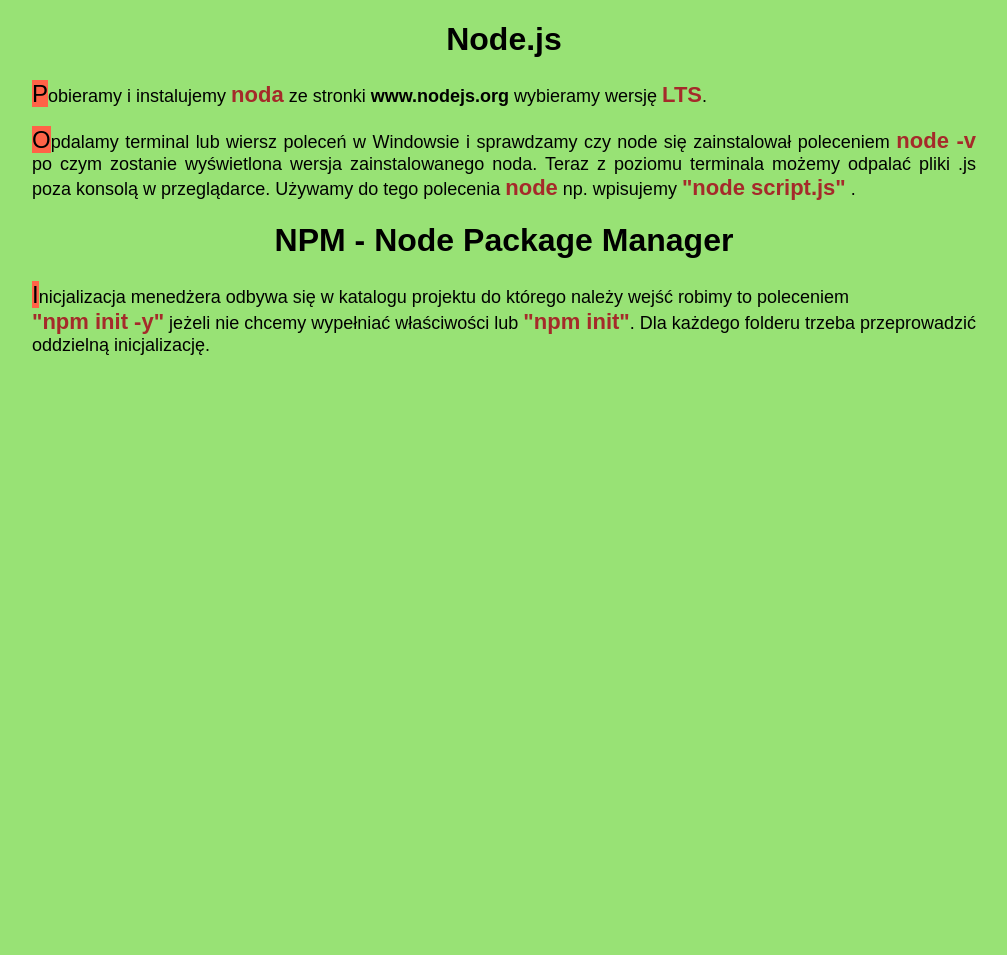
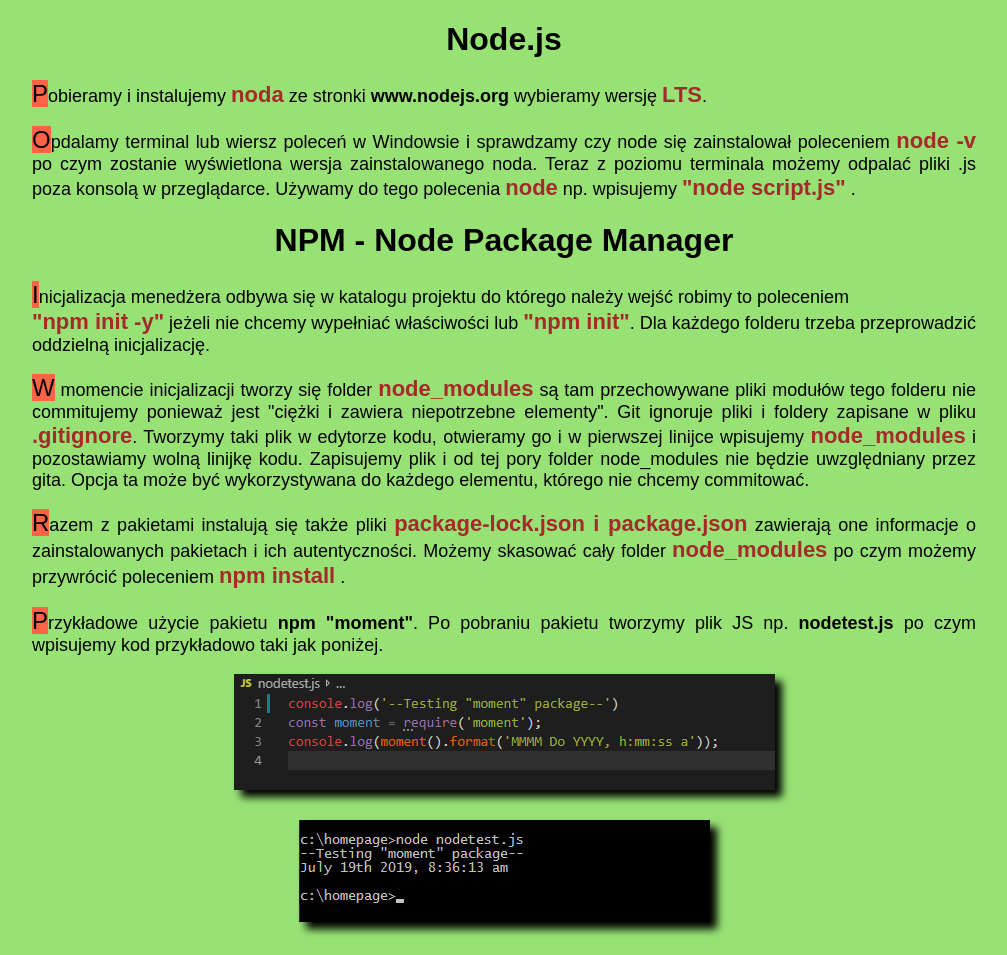
Before and after one commit to norbert-lukaszuk/homepage, a website: page nodejs&npm.html in a window 1280 px wide. Shown: the whole page, without its empty margins (136-1143 px from the left). Before the commit the page ends 800 px from the top, so only its background shows below. Drawn offline with Linux system fonts and the light colour scheme.

Commit message:
nodejs&npm continue

```diff
--- a/nodejs&npm.html
+++ b/nodejs&npm.html
@@ -24,7 +24,18 @@
         text-align: center;
         font-weight: bold;
     }
+    .image{
+        display: flex;
+        flex-direction: column;
+        flex-wrap: wrap;
+        justify-content: center;
+        align-items: center;
 
+    }
+    .image--shadow{
+        box-shadow: 7px 7px 8px black;
+        margin-bottom: 30px;
+    }
     .link {
         text-decoration: none;
         font-weight: bold;
@@ -62,6 +73,23 @@
         poleceniem <br> <b class="bold">"npm  init -y"</b> jeżeli nie chcemy wypełniać właściwości lub <b class="bold">"npm  init"</b>.
         Dla każdego folderu trzeba przeprowadzić oddzielną inicjalizację.
     </p>
+    <p class="paragraph">W momencie inicjalizacji tworzy się folder <b class="bold">node_modules</b> są tam przechowywane pliki modułów
+    tego folderu nie commitujemy ponieważ jest "ciężki i zawiera niepotrzebne elementy". Git ignoruje pliki i foldery zapisane w pliku
+    <b class="bold">.gitignore</b>. Tworzymy taki plik w edytorze kodu, otwieramy go i w pierwszej linijce wpisujemy <b class="bold">node_modules</b>
+    i pozostawiamy wolną linijkę kodu. Zapisujemy plik i od tej pory folder node_modules nie będzie uwzględniany przez gita. Opcja ta może być wykorzystywana
+    do każdego elementu, którego nie chcemy commitować.</p>
+    <p class="paragraph"> Razem z pakietami instalują się także pliki <b class="bold">package-lock.json i package.json</b>
+     zawierają one informacje o zainstalowanych pakietach i ich autentyczności. Możemy skasować cały folder <b class="bold">node_modules</b> po czym możemy przywrócić
+     poleceniem <b class="bold">npm  install</b> .
+    </p>
+    <p class="paragraph">Przykładowe użycie pakietu <b>npm "moment"</b>. Po pobraniu pakietu tworzymy plik JS np. <b>nodetest.js</b> po czym wpisujemy
+        kod przykładowo taki jak poniżej.
+    </p>
+
+    <div class="image">
+        <img class="image--shadow" src="img/moment_package_code.png" >
+        <img class="image--shadow" src="img/monent_package.png">
+    </div>
 </body>
 
 </html>
--- a/nodetest.js
+++ b/nodetest.js
@@ -1,3 +1,3 @@
-console.log('bla ba bla');
+console.log('--Testing "moment" package--')
 const moment = require('moment');
 console.log(moment().format('MMMM Do YYYY, h:mm:ss a'));
```
Also changed, not shown: img/moment_package_code.png (added), img/monent_package.png (added).
